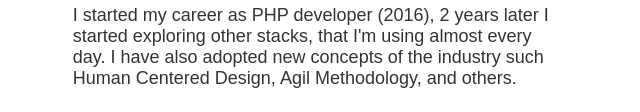
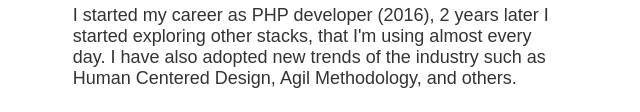
Before and after one commit to lebohang0824/lebohang, a plain HTML site: page index.html in a window 1280 px wide. Shown: the part 840-952 px from the top of the page, 355-995 px from the left. Drawn offline with Linux system fonts and the light colour scheme; a web font is replaced by a local one.

Commit message:
Update info

```diff
--- a/index.html
+++ b/index.html
@@ -107,7 +107,7 @@
 					<h1>Projects</h1>
 					<p>
 						I started my career as PHP developer (2016), 2 years later I started exploring other stacks, that
-						I'm using almost every day. I have also adopted new concepts of the industry such Human Centered
+						I'm using almost every day. I have also adopted new trends of the industry such as Human Centered
 						Design, Agil Methodology, and others.
 					</p>
 					<div class="projects">
```
